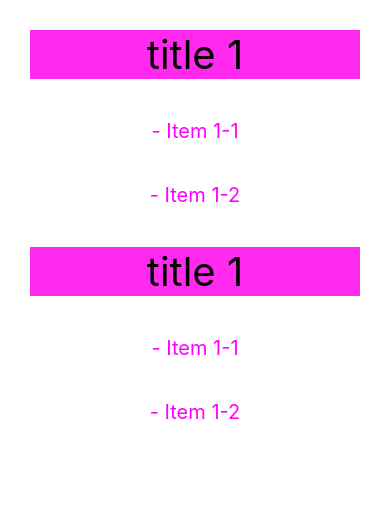
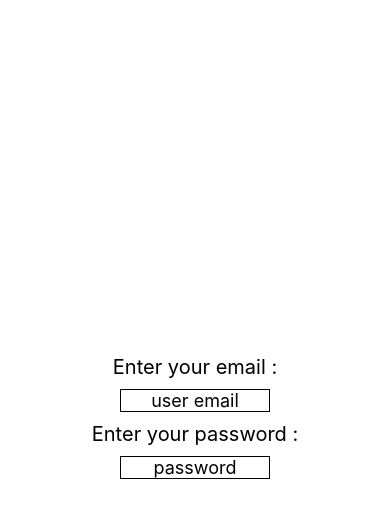
Before and after one commit to YassineHarroum/React-Native-Tutorial, a React Native app: screen / in a window 390 px wide. Shown: the top 518 px of the page. Built offline with nearby package versions, Linux system fonts and the light colour scheme.

Commit message:
Course react native pratice -TextInput and its props- section 11

```diff
--- a/App.js
+++ b/App.js
@@ -6,88 +6,62 @@
  * @flow strict-local
  */
 
- import React, {useState , refreshControl} from 'react';
+import React, { useState, refreshControl } from 'react';
 
 import {
   StyleSheet,
   Text,
   View,
+  TextInput,
   SectionList,
   RefreshControl,
 } from 'react-native';
 
 
 const App = () => {
-
-     const [refreshing,setrefreshing] = useState(false);
-
-     const [DATA , setDATA ] = useState ([
-       {
-         title: 'title 1',
-         data: ['Item 1-1','Item 1-2'],
-       },
-       {
-         title: 'title 1',
-         data: ['Item 1-1','Item 1-2'],
-       },
-     ])
-
-     const onrefresh = ()=>{
-       setrefreshing(true);
-       setDATA ([...DATA , {
-         title: 'title '+ DATA.length.toString(),
-         data: ['Item '+DATA.length.toString()+'-1','Item '+DATA.length.toString()+'-2']
-       }]);
-       setrefreshing(false);
-     }
+  const [name,setname] = useState('');
 
   return (
-     <SectionList
-       style={styles.sectio}
-       keyExtractor={(item,index)=> index.toString()}
-       sections={DATA}
-       renderItem={({item}) => (
-         <View>
-           <Text style={styles.item}>- {item}</Text>
+    <View style={styles.body}>
+      <Text style={styles.text}>Enter your email :</Text>
+      <TextInput
+        style={styles.textinput}
+        onChangeText={(value)=>{setname(value)}}
+        placeholder='user email'
+      />
+      <Text style={styles.text}>Enter your password :</Text>
+      <TextInput
+        style={styles.textinput}
+        onChangeText={(value)=>{setname(value)}}
+        placeholder='password'
+        keyboardType='numeric'
+        secureTextEntry
+      />
+      <Text style={styles.text}>{name}</Text>
     </View>
-       )}
-       renderSectionHeader={({section})=>(
-         <View style={styles.body}>
-           <Text style={styles.text}>{section.title}</Text>
-         </View>
-       )}
-       refreshControl={
-         <RefreshControl
-           refreshing={refreshing}
-           onRefresh={onrefresh}
-         />
-       }
-     />
   );
 };
 
 const styles = StyleSheet.create({
-   sectio : {
-    margin : 5,
+
+  body: {
+    flex: 1,
+    alignItems: 'center',
+    justifyContent: 'center',
+    backgroundColor: '#ffffff',
+    margin: 15,
   },
-   body:{
-     flex:1,
-     flexDirection: 'column',
-     backgroundColor : '#ffffff',
-     alignItems:'stretch',
-     margin : 10,
+  text: {
+    fontSize: 20,
+    margin: 10,
+    color: 'black',
+    textAlign: 'center',
   },
-   item : {
-      fontSize:20,
-      padding:20,
-      color:'#ff00ff',
-      textAlign:'center',
-   },
-   text : {
-     fontSize: 40,
-     backgroundColor:'#ff2aed',
-     textAlign:'center',
-     margin:10,
+  textinput: {
+    width : 150,
+    borderWidth : 1,
+    textAlign :'center',
+    fontSize : 18,
   }
 });
 
```
Lines whose indentation alone changed are shown as unchanged.
